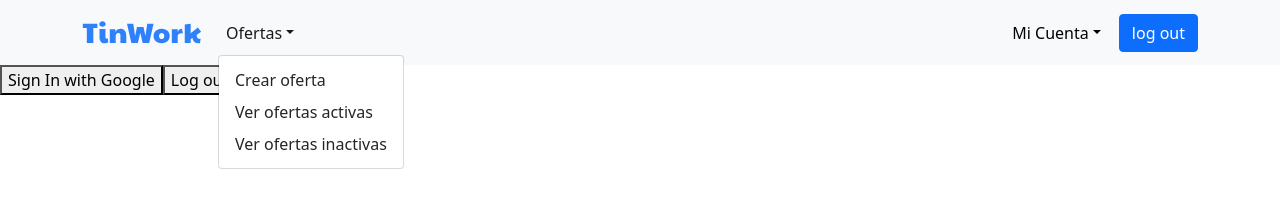
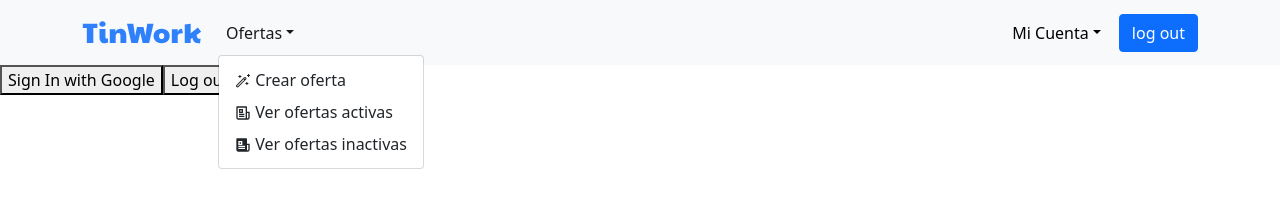
Before and after one commit to Proyecto-Final-Frre/TinWork, a React (Create React App) app: page / in a window 1280 px wide. Both pictures are taken after a click on the button "Ofertas". Shown: the top 210 px of the page. Built offline with nearby package versions, Linux system fonts and the light colour scheme; no server answers.

Commit message:
Img en menu
Se agregaron las imágenes en menu desplegable "Crear ofertas".

```diff
--- a/package.json
+++ b/package.json
@@ -5,6 +5,7 @@
   "dependencies": {
     "@emotion/react": "^11.9.3",
     "@emotion/styled": "^11.9.3",
+    "@flaticon/flaticon-uicons": "^1.7.0",
     "@mui/icons-material": "^5.8.4",
     "@mui/material": "^5.8.6",
     "@mui/styled-engine": "^5.8.0",
@@ -17,6 +18,7 @@
     "react": "^18.2.0",
     "react-bootstrap": "^2.4.0",
     "react-dom": "^18.2.0",
+    "react-icons": "^4.4.0",
     "react-router-dom": "^6.3.0",
     "react-scripts": "5.0.1",
     "web-vitals": "^2.1.4"
--- a/src/App.js
+++ b/src/App.js
@@ -4,6 +4,7 @@ import Home from "./containers/Home/Home.js";
 import Header from "./components/Header";
 import FormOffer from "./components/FormOffer";
 import OfferList from "./components/OfferList";
+
 function App() {
   return (
     <BrowserRouter>
--- a/src/components/Header/index.js
+++ b/src/components/Header/index.js
@@ -5,6 +5,8 @@ import Nav from "react-bootstrap/Nav";
 import Navbar from "react-bootstrap/Navbar";
 import NavDropdown from "react-bootstrap/NavDropdown";
 import "./style.css";
+import { VscWand } from 'react-icons/vsc';
+import { RiNewspaperLine, RiNewspaperFill } from 'react-icons/ri';
 
 const Header = () => {
   return (
@@ -24,13 +26,13 @@ const Header = () => {
           <Nav className="me-auto">
             <NavDropdown title="Ofertas" id="basic-nav-dropdown">
               <NavDropdown.Item href="/create-offer">
-                Crear oferta
+                <VscWand /> Crear oferta
               </NavDropdown.Item>
               <NavDropdown.Item href="/offers">
-                Ver ofertas activas
+                <RiNewspaperLine /> Ver ofertas activas
               </NavDropdown.Item>
               <NavDropdown.Item href="/offers">
-                Ver ofertas inactivas
+                <RiNewspaperFill /> Ver ofertas inactivas
               </NavDropdown.Item>
             </NavDropdown>
           </Nav>
```
Also changed, not shown: 1 other file (tests, documents, lock files or other folders).
